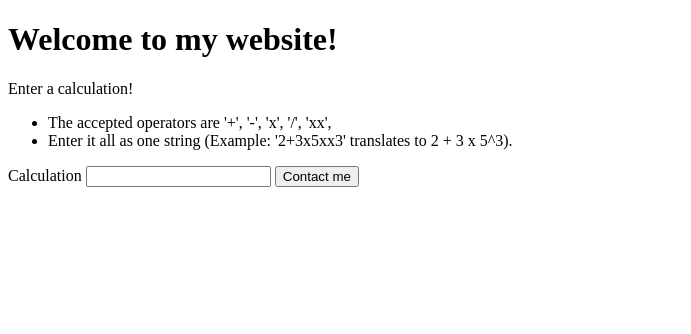
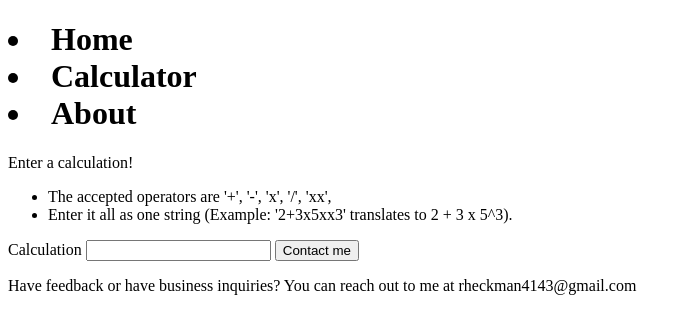
Before and after one commit to FramesJanko/Python-calc-server, a Flask app: page / in a window 1280 px wide. Shown: the top 334 px of the page, without its empty margins (0-691 px from the left). Run offline with Flask 3, Linux system fonts and the light colour scheme.

Commit message:
Added layouts

```diff
--- /dev/null
+++ b/templates/footer.html
@@ -0,0 +1 @@
+<p class="footer">Have feedback or have business inquiries? You can reach out to me at rheckman4143@gmail.com</p>
--- /dev/null
+++ b/templates/header.html
@@ -0,0 +1,7 @@
+<h1>
+    <div class="nav-bar">
+        <li>Home</li>
+        <li>Calculator</li>
+        <li>About</li>
+    </div>
+</h1>
--- a/templates/index.html
+++ b/templates/index.html
@@ -6,7 +6,10 @@
     <script src="https://unpkg.com/htmx.org@2.0.0" integrity="sha384-wS5l5IKJBvK6sPTKa2WZ1js3d947pvWXbPJ1OmWfEuxLgeHcEbjUUA5i9V5ZkpCw" crossorigin="anonymous"></script>
 </head>
 <body>
-    <h1>Welcome to my website!</h1>
+    {% extends "layout.html" %}
+
+    {% block content %}
+
     <p>Enter a calculation!</p>
     <ul>
     <li>
@@ -22,5 +25,6 @@
         <button type="submit" id="contact-button">Contact me</button>
         <div class="answer"></div>
     </form>
+    {% endblock %}
 </body>
 </html>
--- /dev/null
+++ b/templates/layout.html
@@ -0,0 +1,4 @@
+{% include "header.html" %}
+{% block content %}
+{% endblock %}
+{% include "footer.html" %}
```
